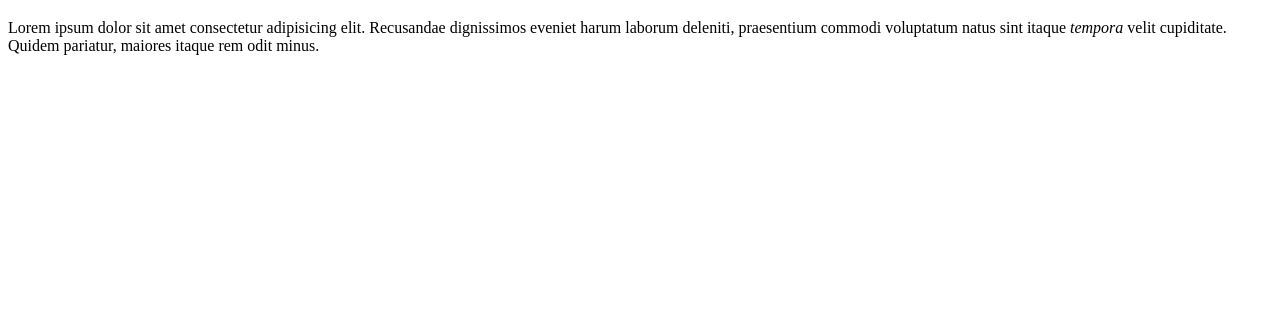
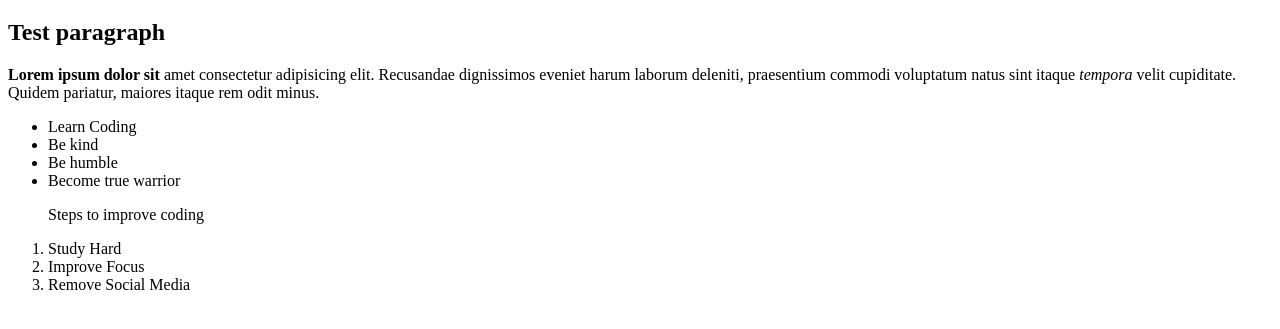
Before and after one commit to remanongsong/git_test, a plain HTML site: page index.html in a window 1280 px wide. Shown: the part 61-390 px from the top of the page. Drawn offline with Linux system fonts and the light colour scheme.

Commit message:
index.html

```diff
--- a/index.html
+++ b/index.html
@@ -6,12 +6,28 @@
     <title>Test</title>
 </head>
 <body>
+    <!-- test comment -->
     <h1>Test</h1>
+    <h2>Test paragraph</h2>
     <p>
-        Lorem ipsum dolor sit amet consectetur adipisicing elit.
+        <strong>Lorem ipsum dolor sit</strong> amet consectetur adipisicing elit.
         Recusandae dignissimos eveniet harum laborum deleniti, praesentium commodi
         voluptatum natus sint itaque <em>tempora</em> velit cupiditate. <br>
         Quidem pariatur, maiores itaque rem odit minus. <br>
     </p>
+
+    <ul>
+        <li>Learn Coding</li>
+        <li>Be kind</li>
+        <li>Be humble</li>
+        <li>Become true warrior</li>
+    </ul>
+
+    <ol>
+    <p>Steps to improve coding</p>
+        <li>Study Hard</li>
+        <li>Improve Focus</li>
+        <li>Remove Social Media</li>
+    </ol>
 </body>
 </html>
```
